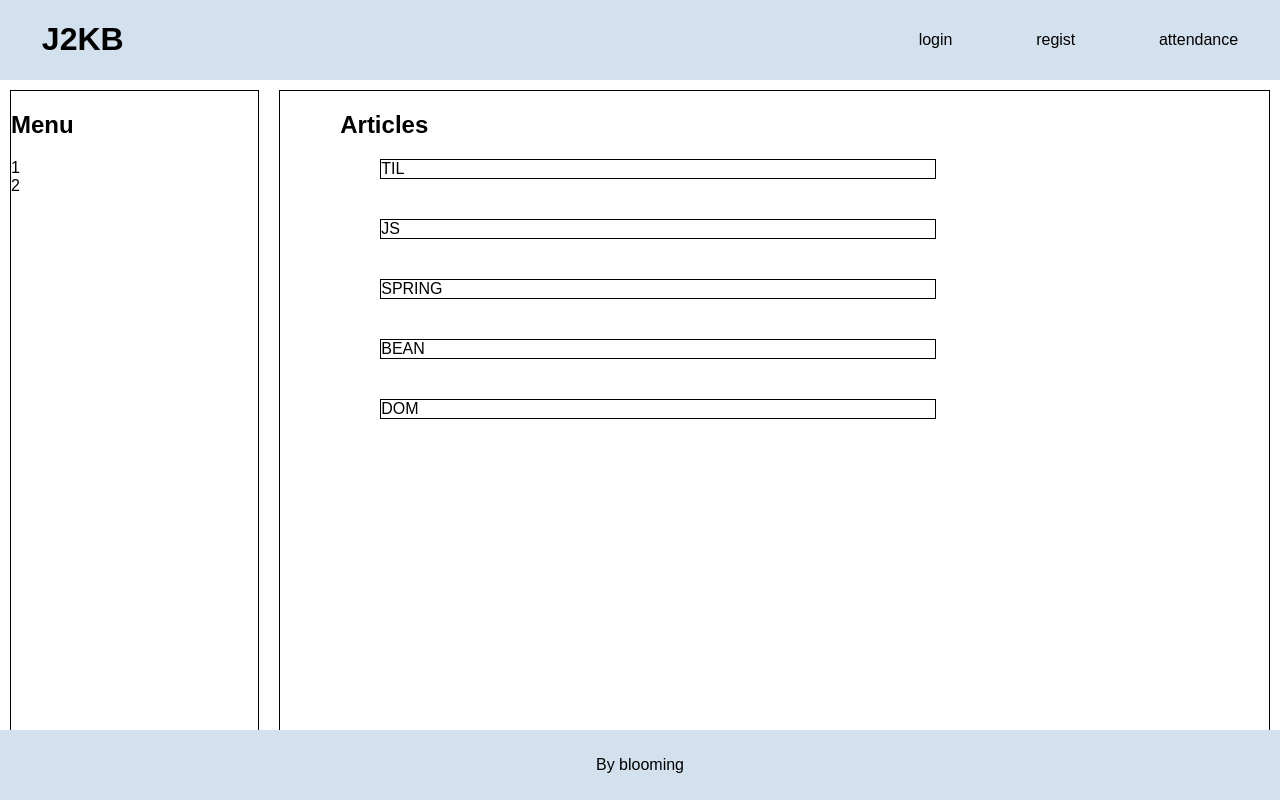
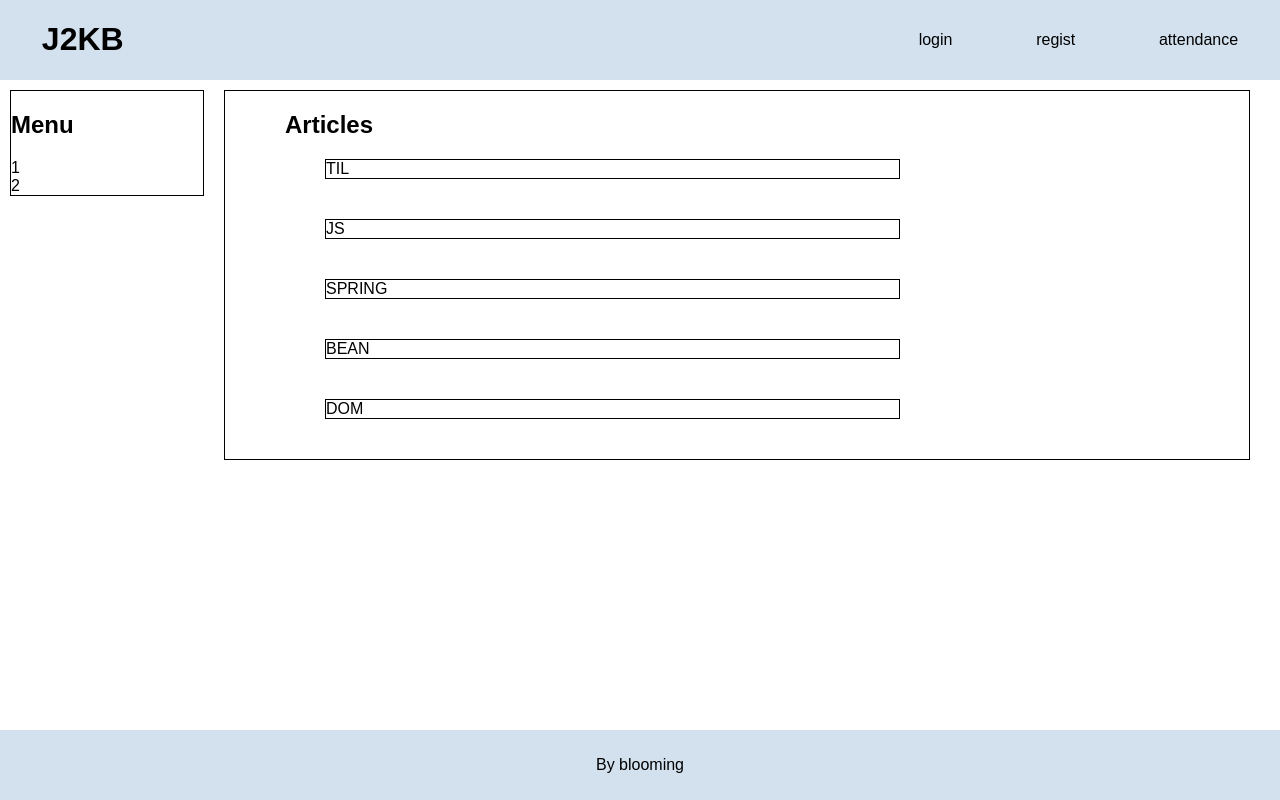
Before and after one commit to kyulious/Regist, a React (Create React App) app in the folder front/: page / in a window 1280 px wide. Built offline with nearby package versions, Linux system fonts and the light colour scheme; a web font is replaced by a local one.

Commit message:
css, app.js 다시 수정

```diff
--- a/front/src/App.css
+++ b/front/src/App.css
@@ -22,12 +22,13 @@
   justify-content: space-around;
 }
 
-.main_nav {
+#main_nav {
   display: block;
   margin: 10px;
   float: left;
   text-align: left;
   flex: 0.5;
+  width: 15%;
   border: 1px solid black;
 }
 
@@ -70,6 +71,12 @@
   border: 1px solid red;
   display: flex;
   flex-direction: row;
+  float: left;
+  width: 100%;
+}
+.navAttend {
+  float: left;
+  width: 15%;
 }
 
 .attendTable {
--- a/front/src/App.js
+++ b/front/src/App.js
@@ -40,12 +40,10 @@ class App extends Component {
           }.bind(this)}
         ></Header>
 
-        <div className="main">
-          {_nav}
-          <div id="main_content">
-            {_registPage}
-            {_content}
-          </div>
+        {_nav}
+        <div id="main_content">
+          {_registPage}
+          {_content}
         </div>
         <Footer></Footer>
       </div>
--- a/front/src/components/nav.js
+++ b/front/src/components/nav.js
@@ -6,7 +6,7 @@ class Nav extends Component {
     console.log("nav render")
 
     return (
-      <div className="main_nav">
+      <div id="main_nav">
         <h2>Menu</h2>
         <div>1</div>
         <div>2</div>
```
Also changed, not shown: 1 other file (tests, documents, lock files or other folders).
